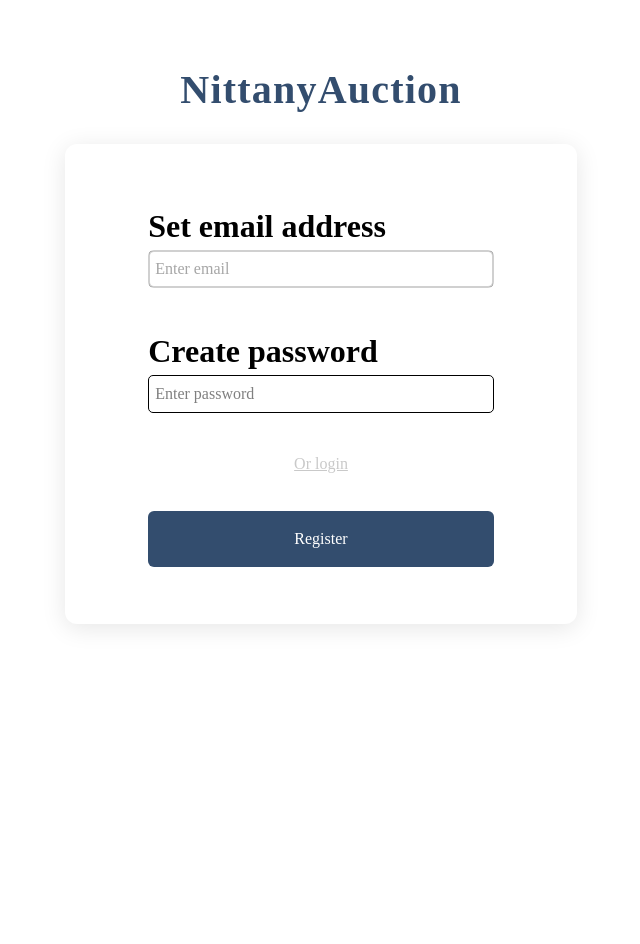
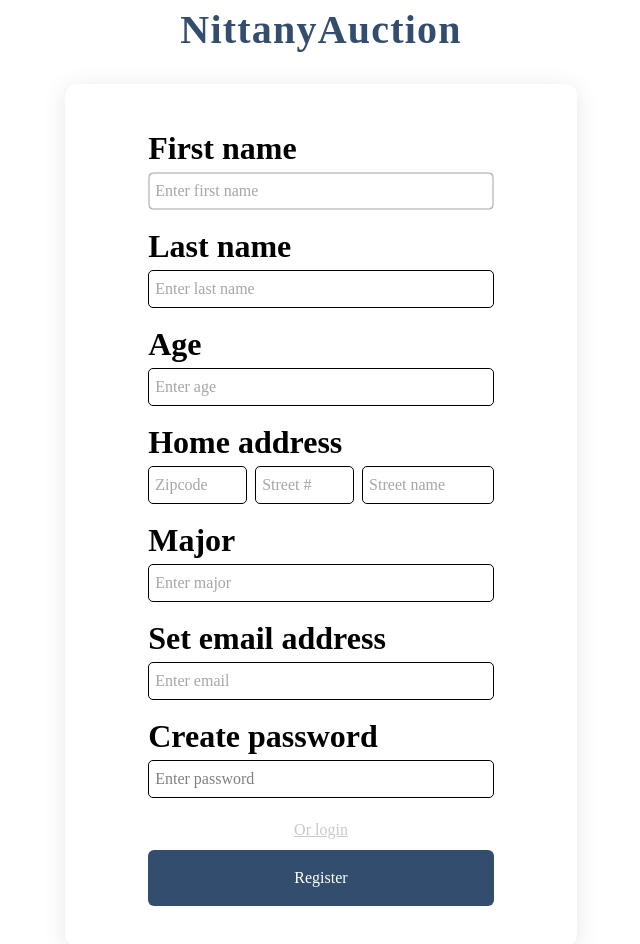
Before and after one commit to ZachWalnock/CMPSC431_NULL_VOID, a Next.js app in the folder frontend/: page /register in a window 1280 px wide. Shown: the whole page, without its empty margins (319-959 px from the left). Before the commit the page ends 800 px from the top, so only its background shows below. Built offline with nearby package versions, Linux system fonts and the light colour scheme.

Commit message:
register page connected and adjusted

```diff
--- a/frontend/app/(auth)/register/page.tsx
+++ b/frontend/app/(auth)/register/page.tsx
@@ -1,6 +1,49 @@
-"use-client"
+"use client"
+import React, { useState } from "react"
 import Link from "next/link"
+import { useRouter } from "next/navigation"
 export default function Register() {
+    const [firstName, setFirstName] = useState<string>("")
+    const [lastName, setLastName] = useState<string>("")
+    const [age, setAge] = useState<string>("")
+    const [zipcode, setZipcode] = useState<string>("")
+    const [streetNum, setStreetNum] = useState<string>("")
+    const [streetName, setStreetName] = useState<string>("")
+    const [major, setMajor] = useState<string>("")
+    const [email, setEmail] = useState<string>("")
+    const [password, setPassword] = useState<string>("")
+    const [error, setError] = useState<string>("")
+    const router = useRouter()
+    async function handleSubmit(e: React.MouseEvent ){
+        e.preventDefault();
+        try {
+            const res = await fetch("http://localhost:8000/api/register", {
+                method: "POST",
+                credentials: "include",
+                headers: {
+                    "Content-Type": "application/json"
+                },
+                body: JSON.stringify({
+                    firstName,
+                    lastName,
+                    age,
+                    zipcode,
+                    streetNum,
+                    streetName,
+                    major,
+                    email,
+                    password
+                })
+            }).then(data => data.json())
+            if (!res.ok) {
+                setError("Invalid credentials")
+            }
+        router.push("/")
+        } catch {
+            setError("Invalid credentials")
+        }
+    }
+
     return (
         <div style={{backgroundColor: "#FFFFFF"}}>
             <div
@@ -47,18 +90,97 @@ export default function Register() {
                         boxShadow: "0 4px 24px rgba(0, 0, 0, 0.1)",
                         padding: "2.5rem",
                         width: "40vw",
-                        height: "60vh",
+                        minHeight: "60vh",
+                        height: "auto",
                         minWidth: "300px",
                         display: "flex",
                         justifyContent: "center",
 
                     }}
                 >
-                <form
-                    method="post"
-                    action="/login"
-                    style={{ width: "80%", display: "flex", flexDirection: "column", justifyContent: "space-around"}}
-                >
+                <div style={{ width: "80%", display: "flex", flexDirection: "column", gap: "8px", overflowY: "auto" }}>
+                    <div style={{marginBottom: "4px", display: "flex", flexDirection: "column"}}>
+                        <label style={{ fontWeight: 800, fontSize: "2rem" }}>First name</label>
+                        <input
+                            type="text"
+                            id="firstName"
+                            name="firstName"
+                            placeholder="Enter first name"
+                            required
+                            autoFocus
+                            style={{ color: "#4D4D4D", border: "1px solid black", borderRadius: "5px", padding: "6px" }}
+                            onChange={(e) => setFirstName(e.target.value)}
+                        />
+                    </div>
+                    <div style={{marginBottom: "4px", display: "flex", flexDirection: "column"}}>
+                        <label style={{ fontWeight: 800, fontSize: "2rem" }}>Last name</label>
+                        <input
+                            type="text"
+                            id="lastName"
+                            name="lastName"
+                            placeholder="Enter last name"
+                            required
+                            style={{ color: "#4D4D4D", border: "1px solid black", borderRadius: "5px", padding: "6px" }}
+                            onChange={(e) => setLastName(e.target.value)}
+                        />
+                    </div>
+                    <div style={{marginBottom: "4px", display: "flex", flexDirection: "column"}}>
+                        <label style={{ fontWeight: 800, fontSize: "2rem" }}>Age</label>
+                        <input
+                            type="number"
+                            id="age"
+                            name="age"
+                            placeholder="Enter age"
+                            required
+                            min={0}
+                            style={{ color: "#4D4D4D", border: "1px solid black", borderRadius: "5px", padding: "6px" }}
+                            onChange={(e) => setAge(e.target.value)}
+                        />
+                    </div>
+                    <div style={{marginBottom: "4px", display: "flex", flexDirection: "column"}}>
+                        <label style={{ fontWeight: 800, fontSize: "2rem" }}>Home address</label>
+                        <div style={{ display: "flex", gap: "8px", width: "100%" }}>
+                            <input
+                                type="text"
+                                id="zipcode"
+                                name="zipcode"
+                                placeholder="Zipcode"
+                                required
+                                style={{ color: "#4D4D4D", border: "1px solid black", borderRadius: "5px", padding: "6px", width: "30%" }}
+                                onChange={(e) => setZipcode(e.target.value)}
+                            />
+                            <input
+                                type="text"
+                                id="streetNum"
+                                name="streetNum"
+                                placeholder="Street #"
+                                required
+                                style={{ color: "#4D4D4D", border: "1px solid black", borderRadius: "5px", padding: "6px", width: "30%" }}
+                                onChange={(e) => setStreetNum(e.target.value)}
+                            />
+                            <input
+                                type="text"
+                                id="streetName"
+                                name="streetName"
+                                placeholder="Street name"
+                                required
+                                style={{ color: "#4D4D4D", border: "1px solid black", borderRadius: "5px", padding: "6px", width: "40%" }}
+                                onChange={(e) => setStreetName(e.target.value)}
+                            />
+                        </div>
+                    </div>
+                    <div style={{marginBottom: "4px", display: "flex", flexDirection: "column"}}>
+                        <label style={{ fontWeight: 800, fontSize: "2rem" }}>Major</label>
+                        <input
+                            type="text"
+                            id="major"
+                            name="major"
+                            placeholder="Enter major"
+                            required
+                            style={{ color: "#4D4D4D", border: "1px solid black", borderRadius: "5px", padding: "6px" }}
+                            onChange={(e) => setMajor(e.target.value)}
+                        />
+                    </div>
                     <div style={{marginBottom: "4px", display: "flex", flexDirection: "column"}}>
                         <label style={{ fontWeight: 800, fontSize: "2rem" }}>Set email address</label>
                         <input
@@ -67,8 +189,8 @@ export default function Register() {
                             name="email"
                             placeholder="Enter email"
                             required
-                            autoFocus
                             style={{ color: "#4D4D4D", border: "1px solid black", borderRadius: "5px", padding: "6px" }}
+                            onChange={(e) => setEmail(e.target.value)}
                         />
                     </div>
                     <div style={{marginBottom: "4px", display: "flex", flexDirection: "column"}}>
@@ -80,17 +202,19 @@ export default function Register() {
                             placeholder="Enter password"
                             required
                             style={{border: "1px solid black", borderRadius: "5px", padding: "6px"}}
+                            onChange={(e) => setPassword(e.target.value)}
                         />
                     </div>
+                    <div style={{color: "red"}}>{error}</div>
                     <Link style={{display: "flex", justifyContent: "center", color: "#C9C9C9"}} href={"/login"}>
                         <span style={{ textDecoration: "underline" }}>Or login</span>
                     </Link>
                     <div style={{display: "grid"}}>
-                    <button type="submit" style={{ backgroundColor: "#334d6e", borderRadius: "6px", color: "#FFFFFF", padding: "1rem" }}>
+                    <button type="submit" style={{ backgroundColor: "#334d6e", borderRadius: "6px", color: "#FFFFFF", padding: "1rem" }} onClick={(e) => handleSubmit(e)}>
                         Register
                     </button>
                     </div>
-                </form>
+                </div>
                 </div>
             </div>
             </div>
```
Also changed, not shown: frontend/app/(auth)/layout.tsx (line endings or trailing spaces), frontend/app/layout.tsx (line endings or trailing spaces).
